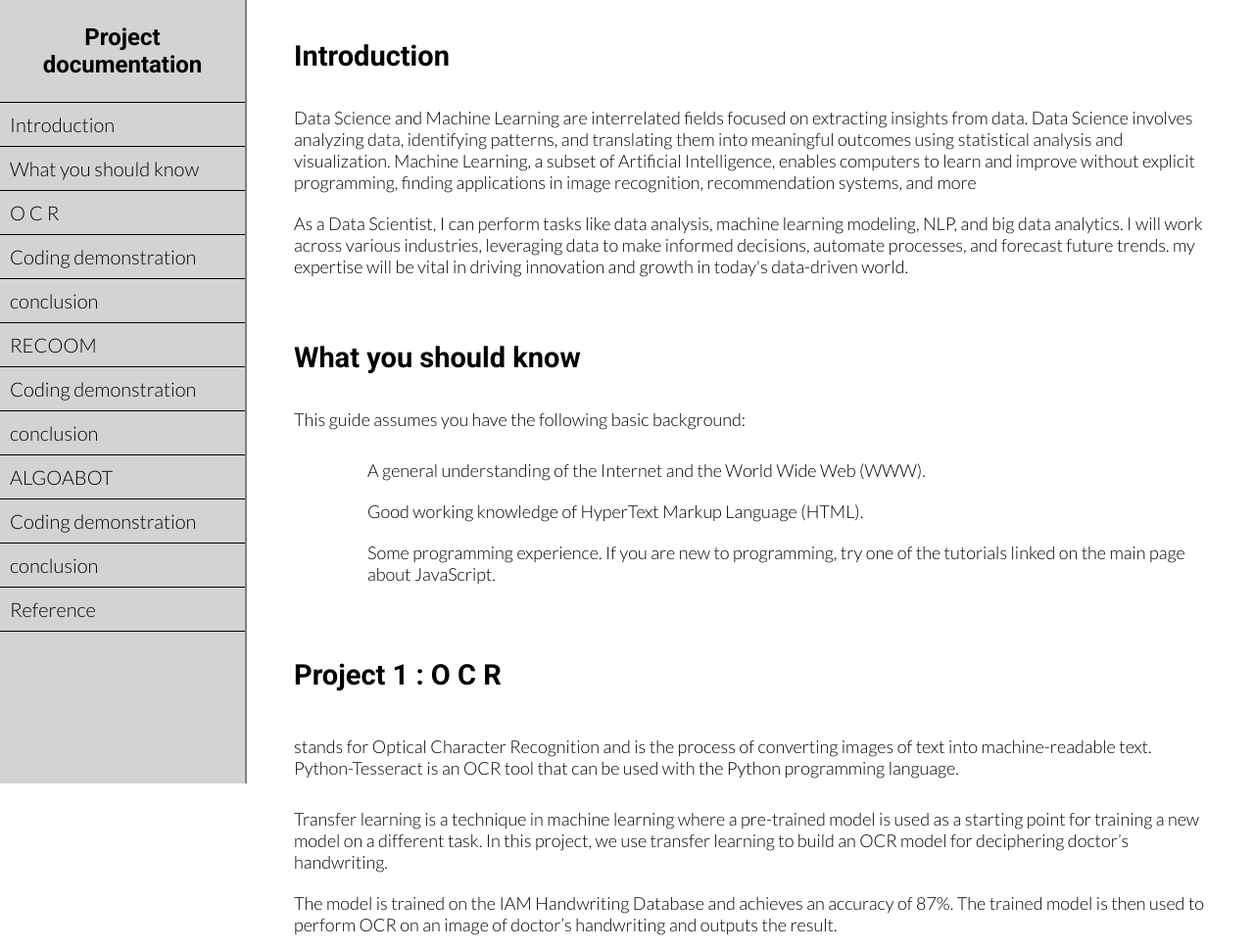
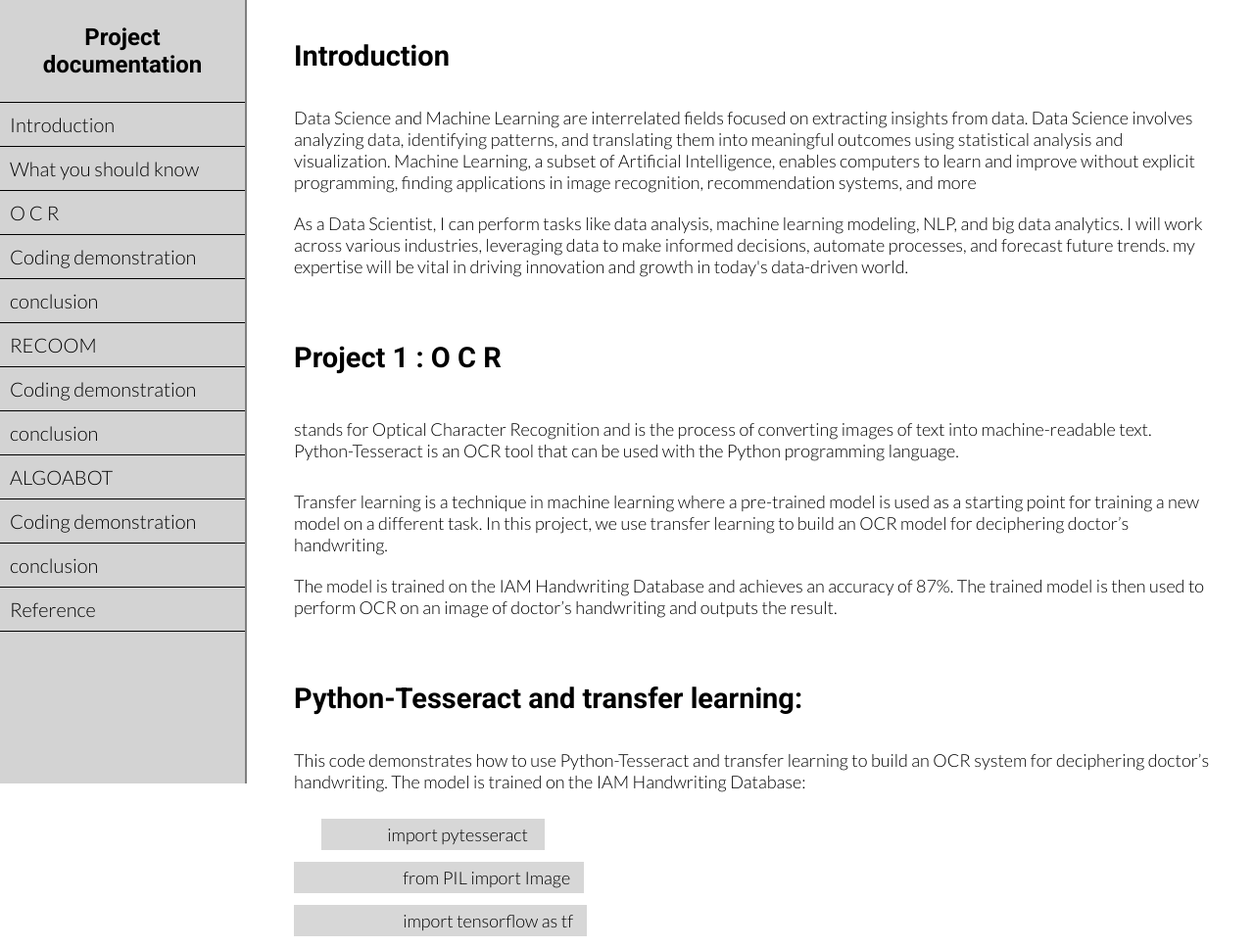
Before and after one commit to devill890/portfolio_BC, a plain HTML site: page projects.html in a window 1280 px wide. Shown: the top 968 px of the page at 98% size. Drawn offline with Linux system fonts and the light colour scheme.

Commit message:
Update projects.html

```diff
--- a/projects.html
+++ b/projects.html
@@ -59,7 +59,7 @@
         </article>
     </section>
 
-    <section class="main-section" id="What_you_should_know">
+<!--     <section class="main-section" id="What_you_should_know">
         <header class="section-header">What you should know</header>
         <article>
             <p>This guide assumes you have the following basic background:</p>
@@ -76,7 +76,7 @@
             </ul>
         </article>
     </section>
-
+ -->
     <section class="main-section" id="Javascript_and_Java">
         <header class="section-header">Project 1 : O C R</header>
         <article>
```
